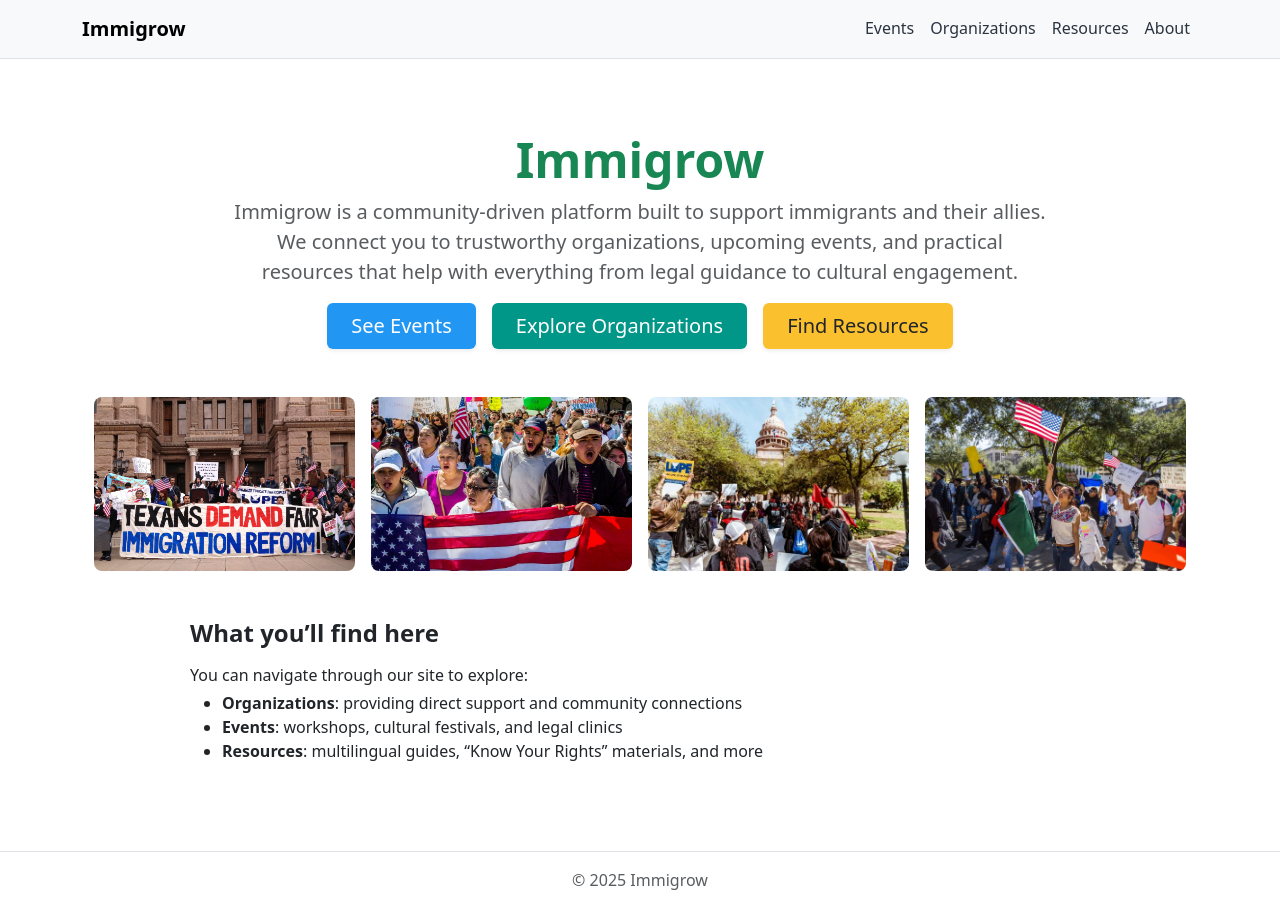
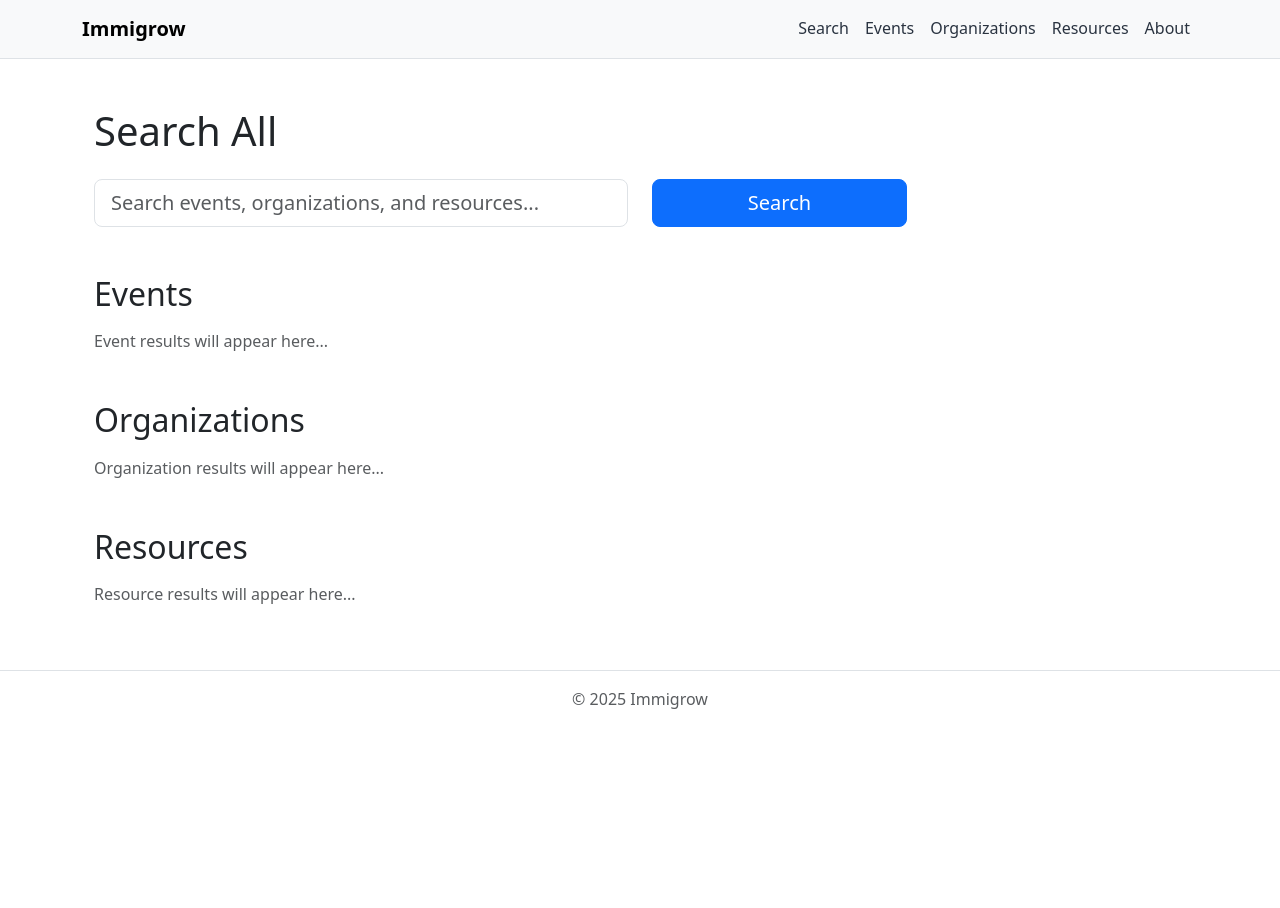
Before and after one commit to RickRacc/immigrow, a React (Vite) app in the folder frontend/: page /search in a window 1280 px wide. After the commit the page ends 800 px from the top, so only its background shows below. Built offline with nearby package versions, Linux system fonts and the light colour scheme; no server answers.

Commit message:
adding the search page to the frontend

```diff
--- a/frontend/src/App.jsx
+++ b/frontend/src/App.jsx
@@ -6,6 +6,7 @@ import About from "./pages/About";
 import Events from "./pages/Events";
 import Orgs from "./pages/Orgs";
 import Resources from "./pages/Resources";
+import Search from "./pages/Search";
 
 // detail pages
 import EventDetail from "./pages/EventDetail";
@@ -19,6 +20,7 @@ export default function App() {
         <Routes>
           <Route path="/" element={<Home />} />
           <Route path="/about" element={<About />} />
+          <Route path="/search" element={<Search />} />
 
           <Route path="/events" element={<Events />} />
           <Route path="/orgs" element={<Orgs />} />
--- a/frontend/src/components/Layout.jsx
+++ b/frontend/src/components/Layout.jsx
@@ -17,6 +17,9 @@ export default function Layout({ children }) {
           <Navbar.Toggle aria-controls="main-nav" />
           <Navbar.Collapse id="main-nav">
             <Nav className="ms-auto">
+              <Nav.Link as={NavLink} to="/search" className="nav-search">
+                Search
+              </Nav.Link>
               <Nav.Link as={NavLink} to="/events" className="nav-events">
                 Events
               </Nav.Link>
--- /dev/null
+++ b/frontend/src/pages/Search.jsx
@@ -0,0 +1,55 @@
+// src/pages/Search.jsx
+import { useState } from "react";
+import { Container, Form, Row, Col } from "react-bootstrap";
+
+export default function Search() {
+  const [searchQuery, setSearchQuery] = useState("");
+
+  const handleSearchSubmit = (e) => {
+    e.preventDefault();
+    // Search logic will be implemented in next commit
+    console.log("Searching for:", searchQuery);
+  };
+
+  return (
+    <Container className="py-4">
+      <h1 className="mb-4">Search All</h1>
+
+      {/* Search Input */}
+      <Form onSubmit={handleSearchSubmit} className="mb-4">
+        <Row>
+          <Col md={8} lg={6}>
+            <Form.Control
+              type="text"
+              placeholder="Search events, organizations, and resources..."
+              value={searchQuery}
+              onChange={(e) => setSearchQuery(e.target.value)}
+              size="lg"
+            />
+          </Col>
+          <Col md={4} lg={3}>
+            <button type="submit" className="btn btn-primary btn-lg w-100">
+              Search
+            </button>
+          </Col>
+        </Row>
+      </Form>
+
+      {/* Results Sections - Placeholders */}
+      <div className="mt-5">
+        <h2 className="mb-3">Events</h2>
+        <p className="text-muted">Event results will appear here...</p>
+      </div>
+
+      <div className="mt-5">
+        <h2 className="mb-3">Organizations</h2>
+        <p className="text-muted">Organization results will appear here...</p>
+      </div>
+
+      <div className="mt-5">
+        <h2 className="mb-3">Resources</h2>
+        <p className="text-muted">Resource results will appear here...</p>
+      </div>
+    </Container>
+  );
+}
```
Also changed, not shown: 2 other files (tests, documents, lock files or other folders).
